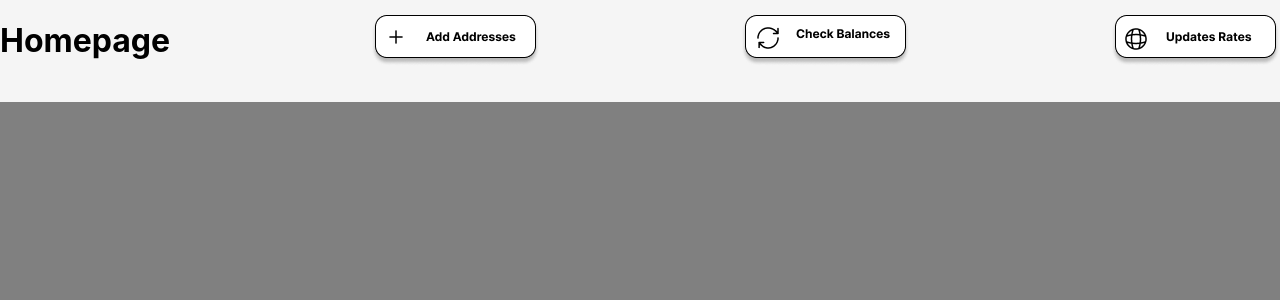
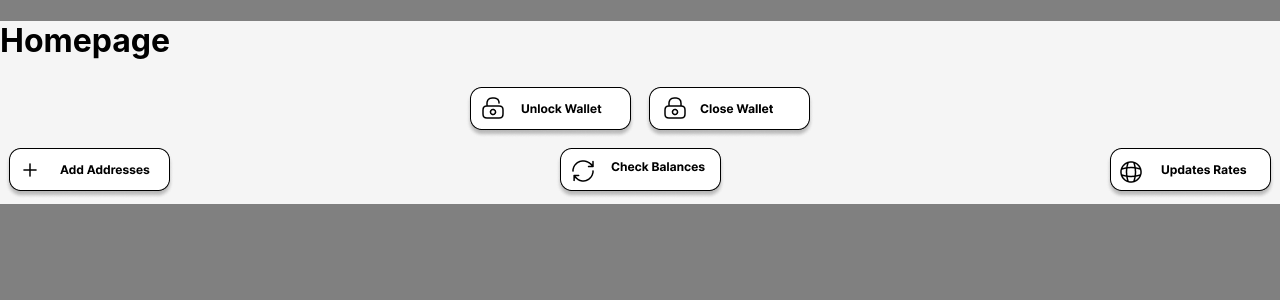
Before and after one commit to RicoVergara94/HokDapp, a React (Create React App) app: page / in a window 1280 px wide. Shown: the top 300 px of the page. Built offline with nearby package versions, Linux system fonts and the light colour scheme.

Commit message:
added some more buttons and styles

```diff
--- /dev/null
+++ b/src/components/buttons/CloseWalletButton.js
@@ -0,0 +1,11 @@
+import icon from "../../images/lockWalletButton.png";
+
+export default function CloseWalletButton() {
+  return (
+    <div>
+      <div class=" button ">
+        <img src={icon} alt="close wallet button" />
+      </div>
+    </div>
+  );
+}
--- /dev/null
+++ b/src/components/buttons/OpenWalletButton.js
@@ -0,0 +1,10 @@
+import icon from "../../images/unlockWalletButton.png";
+export default function OpenWalletButton() {
+  return (
+    <div>
+      <div class="button">
+        <img src={icon} alt="open wallet button" />
+      </div>
+    </div>
+  );
+}
--- a/src/components/buttons/style.css
+++ b/src/components/buttons/style.css
@@ -1,6 +1,7 @@
 .button {
   display: flex;
   align-items: center;
+  margin: 5px;
 }
 .button:hover {
   transition: all 0.2s ease-in-out;
--- a/src/components/pages/Homepage.js
+++ b/src/components/pages/Homepage.js
@@ -1,3 +1,5 @@
+import OpenWalletButton from "../buttons/OpenWalletButton";
+import CloseWalletButton from "../buttons/CloseWalletButton";
 import AddAddressButton from "../buttons/AddAddressButton";
 import CheckBalanceButton from "../buttons/CheckBalanceButton";
 import UpdateRatesButton from "../buttons/UpdateRatesButton";
@@ -7,9 +9,15 @@ export default function Homepage() {
   return (
     <div class="homepage-container">
       <h1>Homepage</h1>
-      <AddAddressButton />
-      <CheckBalanceButton />
-      <UpdateRatesButton />
+      <div class="first-row-buttons">
+        <OpenWalletButton />
+        <CloseWalletButton />
+      </div>
+      <div class="second-row-buttons">
+        <AddAddressButton />
+        <CheckBalanceButton />
+        <UpdateRatesButton />
+      </div>
     </div>
   );
 }
--- a/src/components/pages/styles.css
+++ b/src/components/pages/styles.css
@@ -1,8 +1,16 @@
 .homepage-container {
   background-color: #f5f5f5;
-  padding: 0 0 20px 0;
+}
+
+.first-row-buttons {
   display: flex;
-  /* how do i space elements in a flexbox? */
+  flex-direction: row;
+  justify-content: center;
+  align-items: center;
+  flex-wrap: wrap;
+}
+.second-row-buttons {
+  display: flex;
   flex-direction: row;
   justify-content: space-between;
   align-items: center;
```
